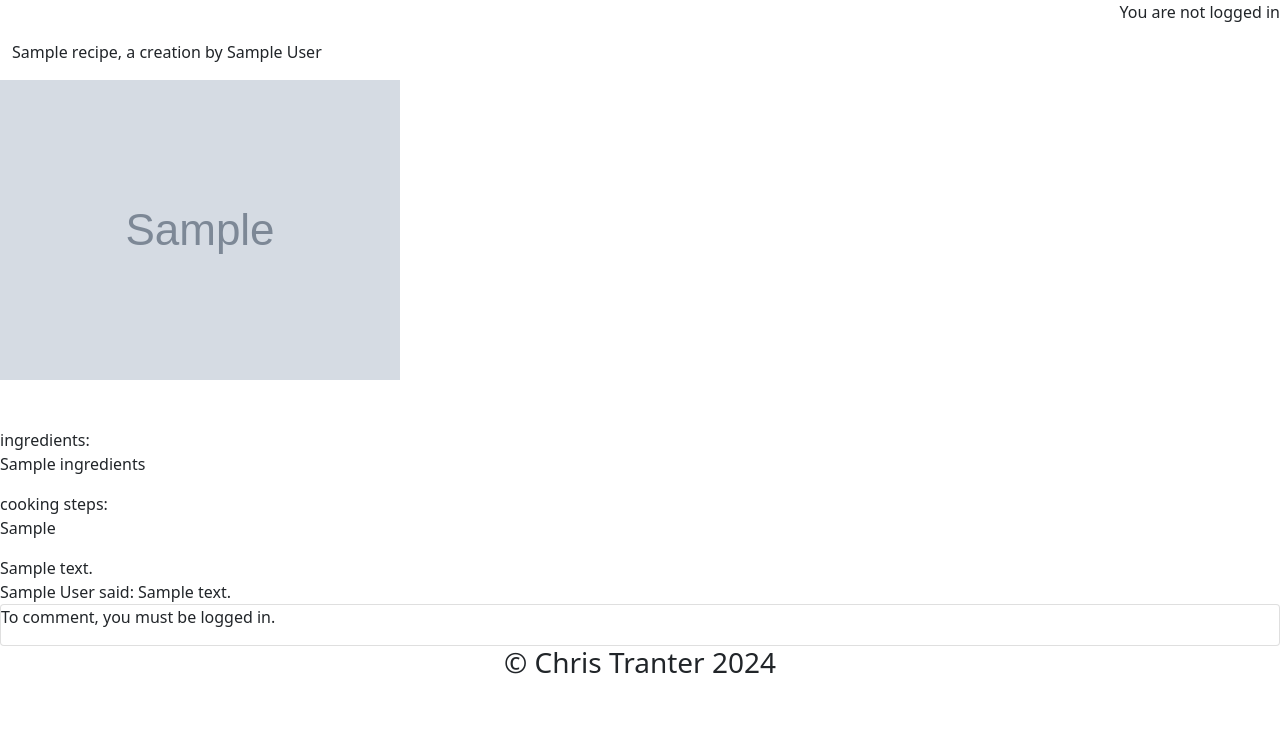
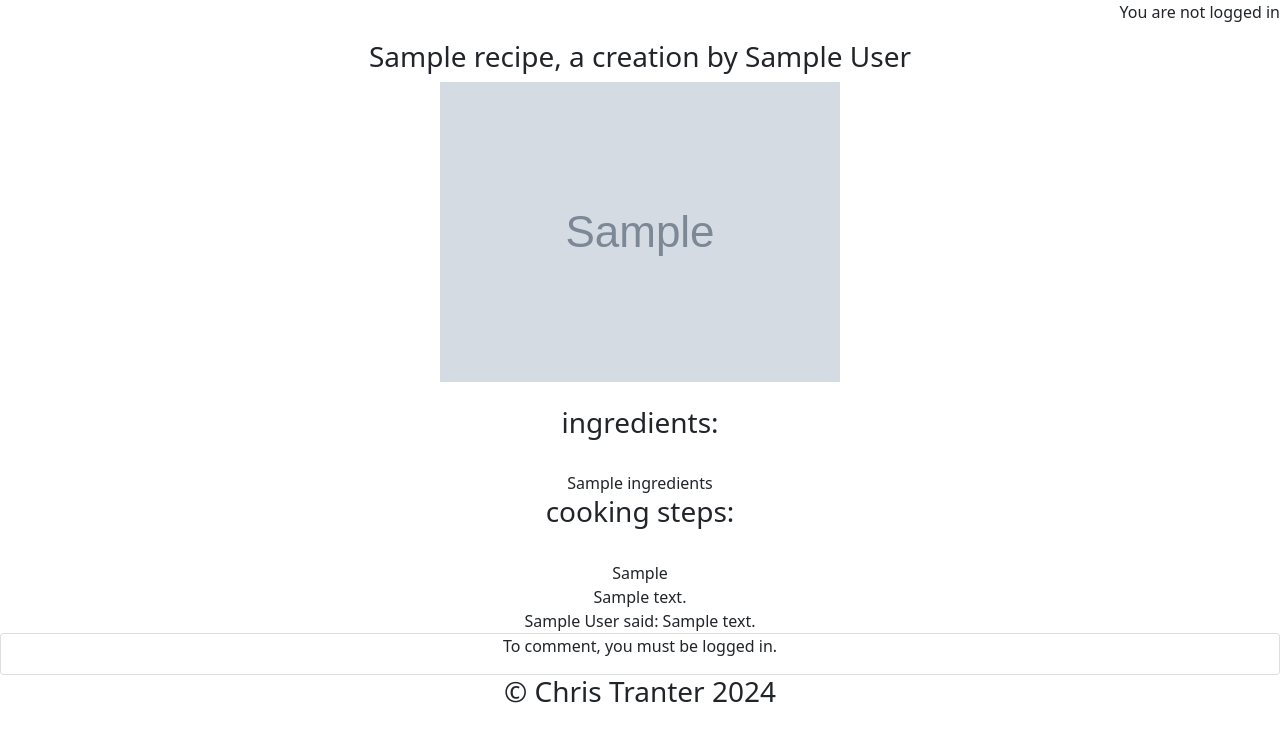
Before and after one commit to Chris-Tranter/tastethis, a Django app: template recipes/templates/recipes/recipe_detail.html in a window 1280 px wide. Shown: the part 56-800 px from the top of the page. Run offline with Django 4.2, Linux system fonts and the light colour scheme; the template is opened without the code that fills it: most values are stand-ins (such as "Sample title", 1, 10 or a date in 2020); grey boxes marked "Sample" are stand-in pictures; some libraries are stand-ins or nearby versions.

Commit message:
changed some paragraphs to headings

```diff
--- a/recipes/templates/recipes/recipe_detail.html
+++ b/recipes/templates/recipes/recipe_detail.html
@@ -2,25 +2,20 @@
 {% block content %}
 {% load static %}
 {% load crispy_forms_tags %}
-<div class="container-fluid">
-    <p class="">{{ recipe.title }}, a creation by {{ recipe.author }}</p>
-</div>
 
+<div class="text-center">
+    <div class="">
+    <h3 class="">{{ recipe.title }}, a creation by {{ recipe.author }}</h3>
 <div class="d-block">
     <img src="{{ recipe.image.url }}" class="img-fluid" alt="{{ recipe.title }}">
-</div>
-
 <br><br>
-
 <div>
-    <p>ingredients:<br>{{ recipe.ingredients | safe}}</p>
+    <h3>ingredients:</h3><br>{{ recipe.ingredients | safe}}
 </div>
 
 <div>
-    <p>cooking steps:<br>{{ recipe.cooking_steps | safe}}</p>
+    <h3>cooking steps:</h3><br>{{ recipe.cooking_steps | safe}}
 </div>
-
-<div>
 {{ recipe_comment.comment }}
 
   {% for comment in comments %}
@@ -41,7 +36,7 @@
         <form id="commentForm" method="post">
         {{ comment_form | crispy }}
         {% csrf_token %}
-        <button type="submit" class="btn">Send</button></form></form>
+        <button type="submit" class="btn">Send</button></form>
         {% else %}
         <p>To comment, you must be logged in.</p>
         {% endif %}
@@ -54,5 +49,4 @@
 
         {% endif %}
         <!-- END OF BUTTONS -->
-</div>
 {% endblock content %}
```
